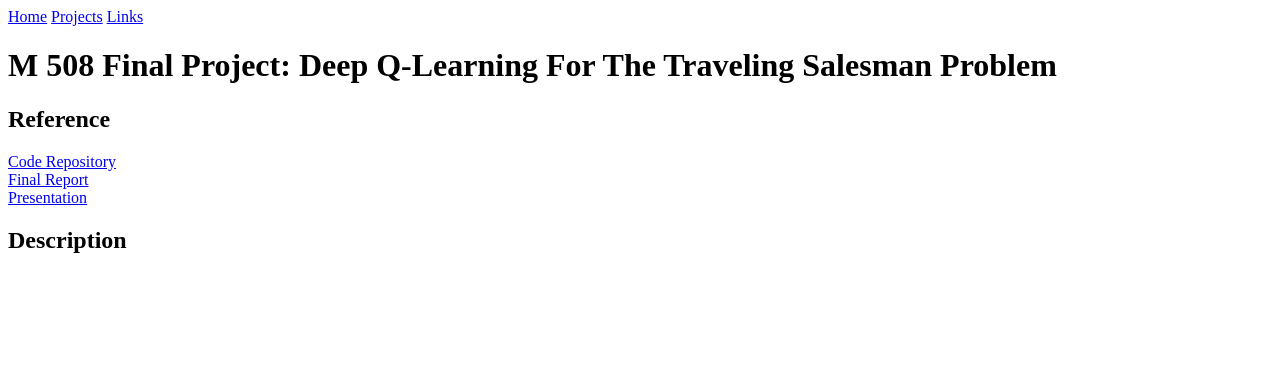
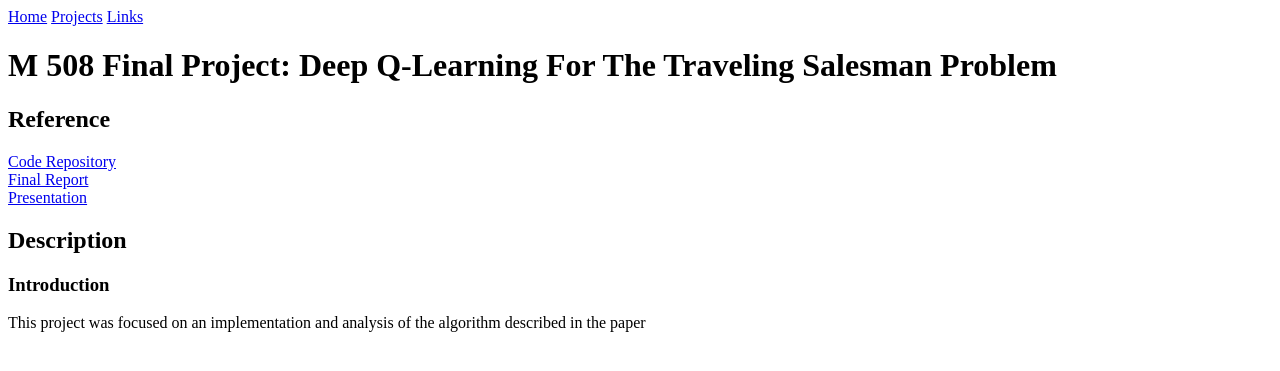
Before and after one commit to CategorIAN/categorian.github.io, a Jekyll site: the page built from projects/msu/m_508/q_learning_for_tsp.md, in a window 1280 px wide. Shown: the top 371 px of the page. Built offline with Jekyll 4.4.1, drawn with Linux system fonts in a browser that asks for light colours.

Commit message:
Update q_learning_for_tsp.md

```diff
--- a/projects/msu/m_508/q_learning_for_tsp.md
+++ b/projects/msu/m_508/q_learning_for_tsp.md
@@ -11,3 +11,7 @@ layout: default
 [Presentation](https://categorian.github.io/pdfs/Final_Project_Slides.pdf)
 
 <h2>Description</h2>
+<h3>Introduction</h3>
+<p>
+This project was focused on an implementation and analysis of the algorithm described in the paper
+</p>
```
